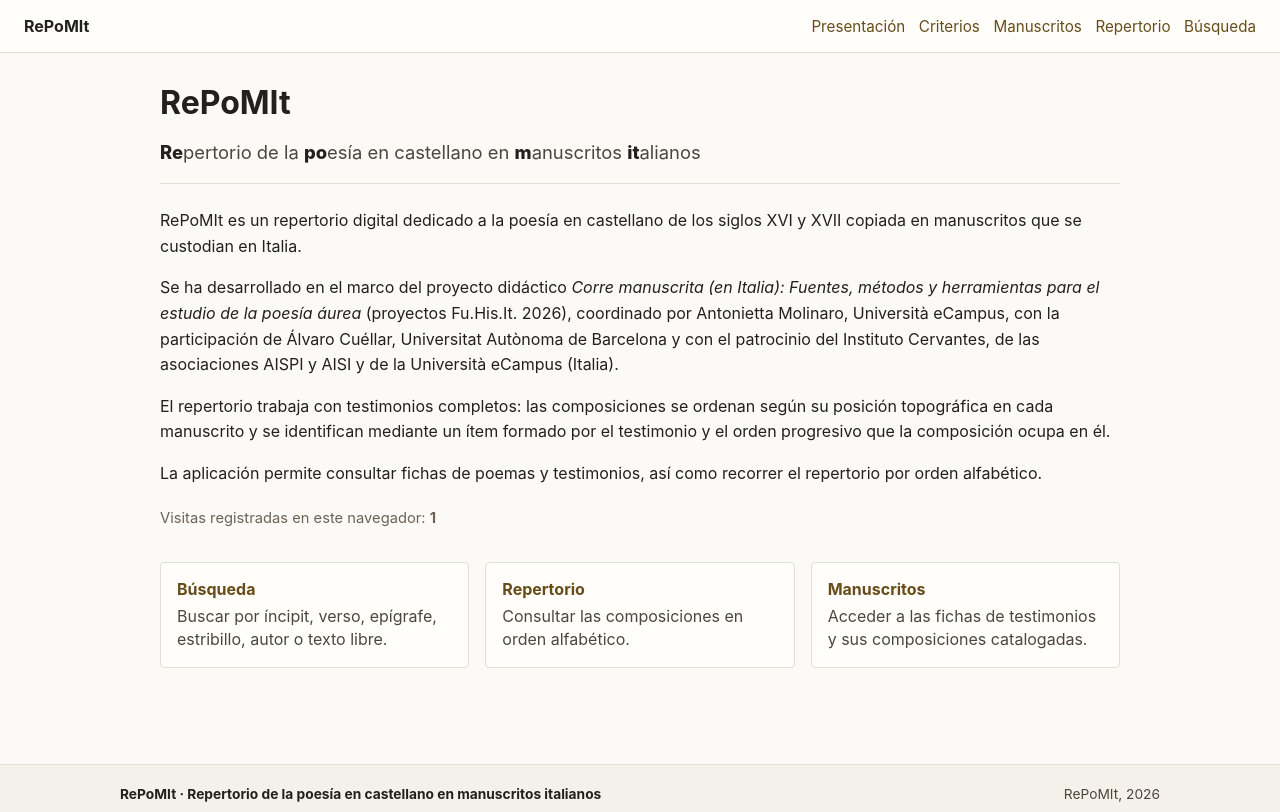
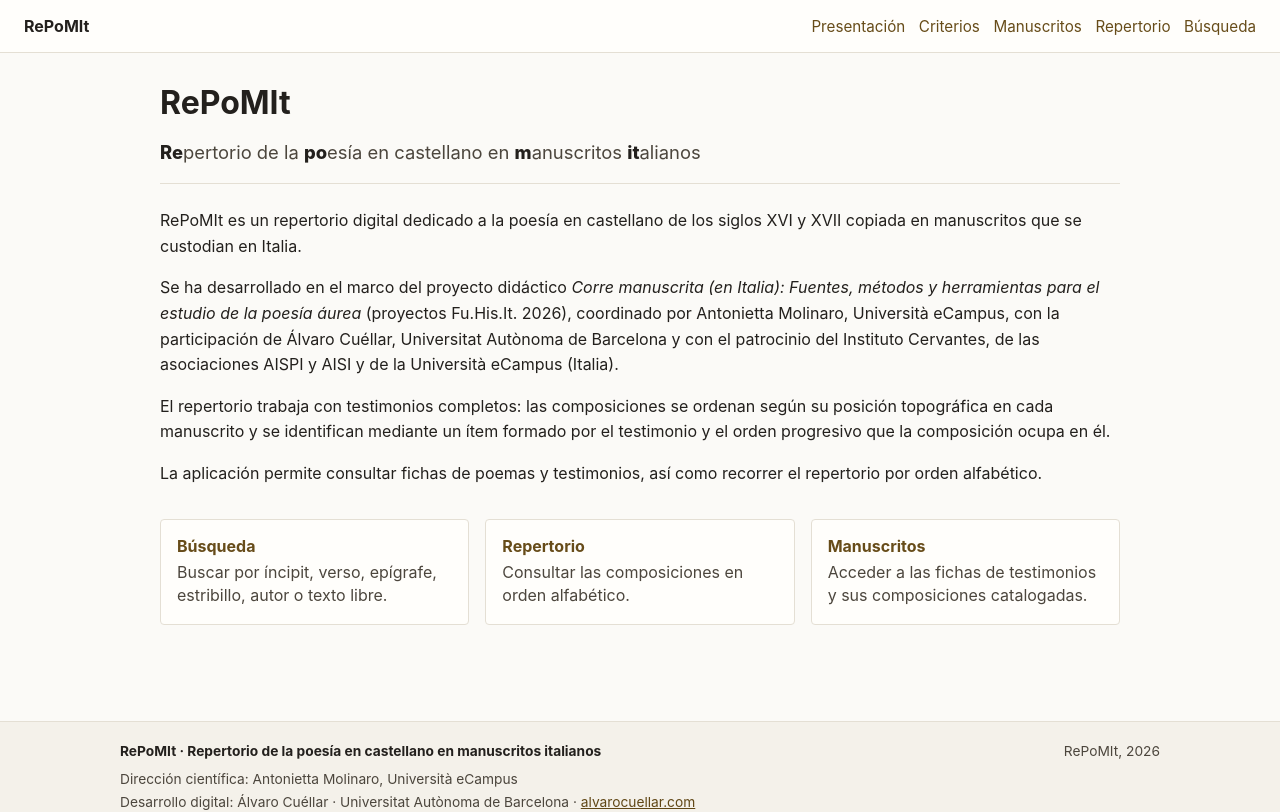
Before and after one commit to AlvaroCuellar/repomit, a SvelteKit app: page / in a window 1280 px wide. Shown: the top 812 px of the page. Built offline with nearby package versions, Linux system fonts and the light colour scheme.

Commit message:
Retira contador local de visitas

```diff
--- a/src/routes/+page.svelte
+++ b/src/routes/+page.svelte
@@ -1,16 +1,3 @@
-<script lang="ts">
-  import { onMount } from 'svelte';
-
-  let visitCount = 0;
-
-  onMount(() => {
-    const storageKey = 'repomit-home-visits';
-    const nextCount = Number(localStorage.getItem(storageKey) ?? '0') + 1;
-    localStorage.setItem(storageKey, String(nextCount));
-    visitCount = nextCount;
-  });
-</script>
-
 <section class="home-header">
   <h1>RePoMIt</h1>
   <p class="subtitle">
@@ -45,10 +32,6 @@
     repertorio por orden alfabético.
   </p>
 </section>
-
-<p class="visit-counter" aria-live="polite">
-  Visitas registradas en este navegador: <strong>{visitCount || '—'}</strong>
-</p>
 
 <nav class="featured-links" aria-label="Accesos principales">
   <a href="/busqueda">
@@ -87,12 +70,6 @@
     margin-top: 1.5rem;
   }
 
-  .visit-counter {
-    margin: 1.25rem 0 0;
-    color: #6c6256;
-    font-size: 0.92rem;
-  }
-
   .featured-links {
     display: grid;
     grid-template-columns: repeat(3, minmax(0, 1fr));
```
